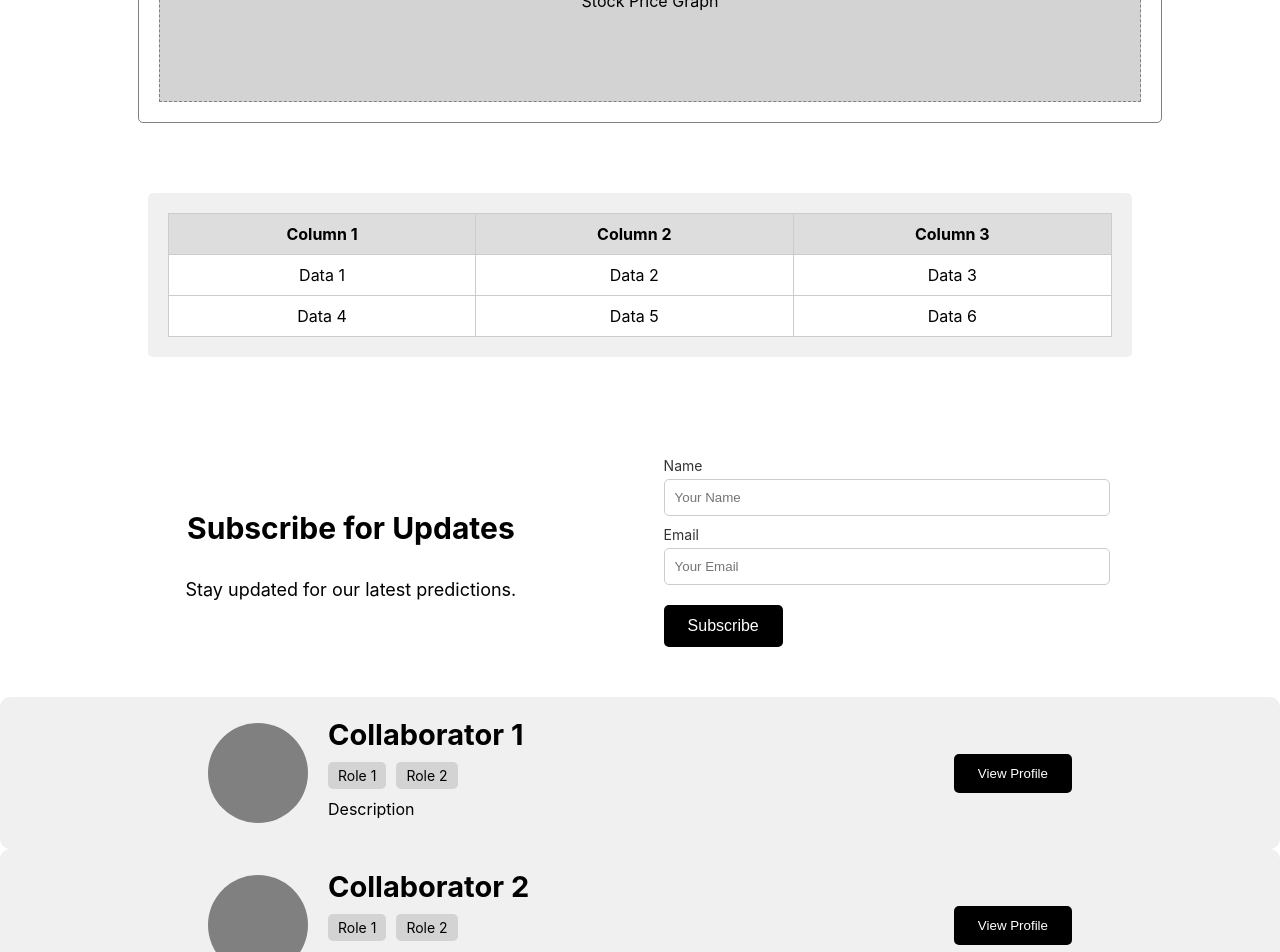
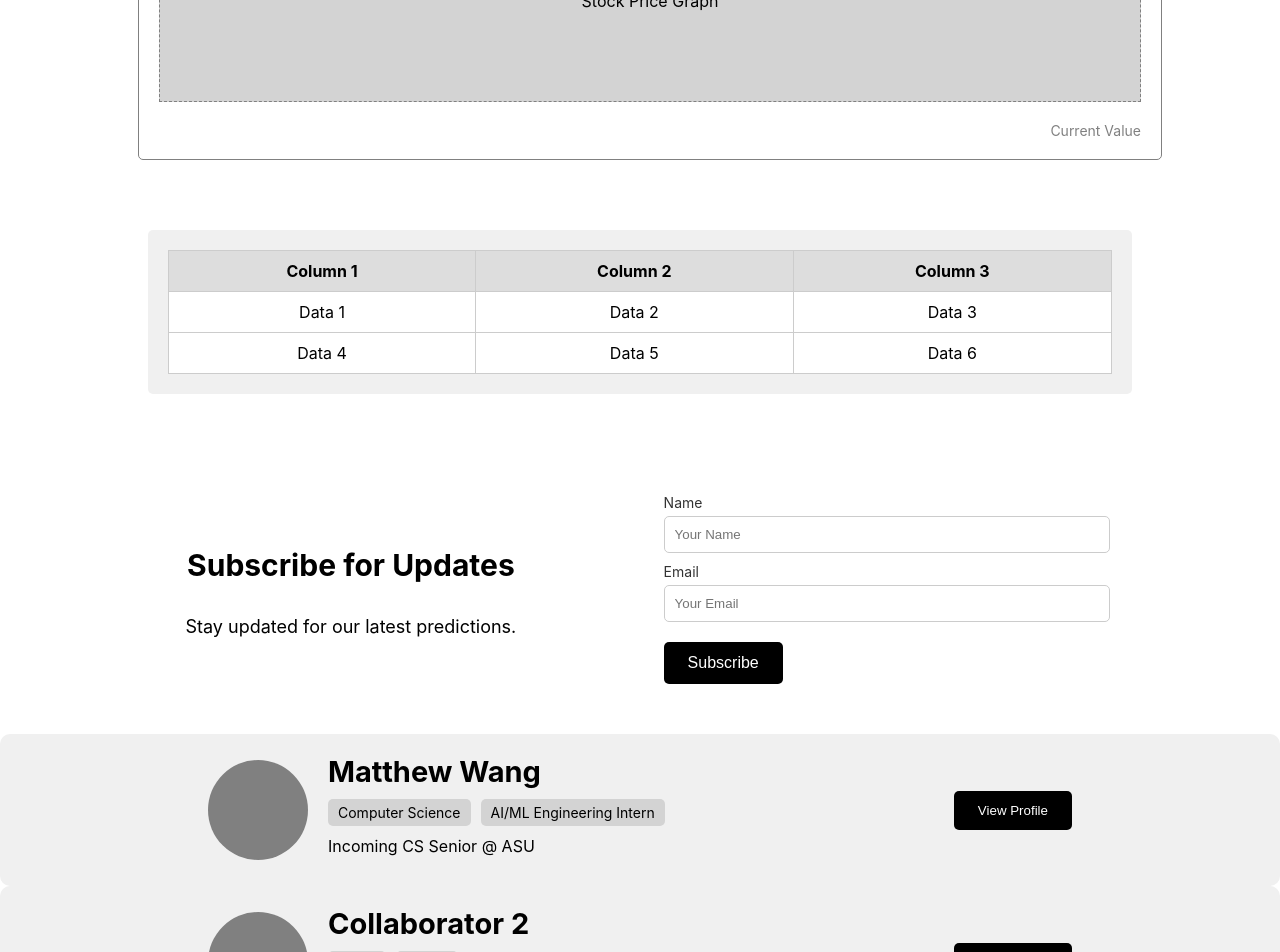
Before and after one commit to matthewwangg/Trading-Algorithm-Web-App, a React (Create React App) app in the folder app/frontend/: page / in a window 1280 px wide. Shown: the part 1400-2352 px from the top of the page. Built offline with nearby package versions, Linux system fonts and the light colour scheme.

Commit message:
Updated UI components

```diff
--- a/app/frontend/src/components/Navbar.tsx
+++ b/app/frontend/src/components/Navbar.tsx
@@ -12,6 +12,7 @@ const Navbar: React.FC = () => {
                 <ul>
                     <li><Link to="/">Home</Link></li>
                     <li><Link to="/predictions">Predictions</Link></li>
+                    <li><Link to="/metrics">Metrics</Link></li>
                     <li><Link to="/about">About Us</Link></li>
                 </ul>
             </div>
--- a/app/frontend/src/components/StockGraphCard.tsx
+++ b/app/frontend/src/components/StockGraphCard.tsx
@@ -12,6 +12,7 @@ const StockGraphCard: React.FC<StockGraphCardProps> = ({ headerText, paragraphTe
             <h2 className="stock-graph-card-header">{headerText}</h2>
             <p className="stock-graph-card-paragraph">{paragraphText}</p>
             <div className="stock-graph-placeholder">Stock Price Graph</div>
+            <p className="stock-graph-card-paragraph-2">{paragraphText}</p>
         </div>
     );
 };
--- a/app/frontend/src/pages/HomePage.tsx
+++ b/app/frontend/src/pages/HomePage.tsx
@@ -45,10 +45,10 @@ const HomePage: React.FC = () => {
     };
 
     const firstCollaboratorCard = {
-        name: "Collaborator 1",
-        role1: "Role 1",
-        role2: "Role 2",
-        description: "Description",
+        name: "Matthew Wang",
+        role1: "Computer Science",
+        role2: "AI/ML Engineering Intern",
+        description: "Incoming CS Senior @ ASU",
         buttonText: "View Profile"
     };
 
--- a/app/frontend/src/pages/PredictionsPage.tsx
+++ b/app/frontend/src/pages/PredictionsPage.tsx
@@ -18,15 +18,15 @@ const PredictionsPage: React.FC = () => {
 
     const stockData = [
         { name: 'MSFT', price: '?' },
-        { name: 'GOOGL', price: '?' },
+        { name: 'GOOG', price: '?' },
         { name: 'AMZN', price: '?' }
     ];
 
     const firstCollaboratorCard = {
-        name: "Collaborator 1",
-        role1: "Role 1",
-        role2: "Role 2",
-        description: "Description",
+        name: "Matthew Wang",
+        role1: "Computer Science",
+        role2: "AI/ML Engineering Intern",
+        description: "Incoming CS Senior @ ASU",
         buttonText: "View Profile"
     };
 
--- a/app/frontend/src/styles/navbar.css
+++ b/app/frontend/src/styles/navbar.css
@@ -11,6 +11,10 @@
 .navbar-header-text {
     font-size: 1.5rem;
     font-weight: bold;
+}
+
+.navbar-links {
+    margin-left: auto;
 }
 
 .navbar-links ul {
@@ -28,10 +32,6 @@
     color: #000000;
     text-decoration: none;
     padding: 8px 12px;
-}
-
-.navbar-links ul li a:hover {
-    text-decoration: underline;
 }
 
 .navbar-search {
--- a/app/frontend/src/styles/styles.css
+++ b/app/frontend/src/styles/styles.css
@@ -202,6 +202,13 @@
     color: grey;
     font-size: 14px;
     margin: 0 0 20px;
+}
+
+.stock-graph-card-paragraph-2 {
+    color: grey;
+    font-size: 14px;
+    margin: 20px 0 0;
+    text-align: right;
 }
 
 .stock-graph-placeholder {
```
